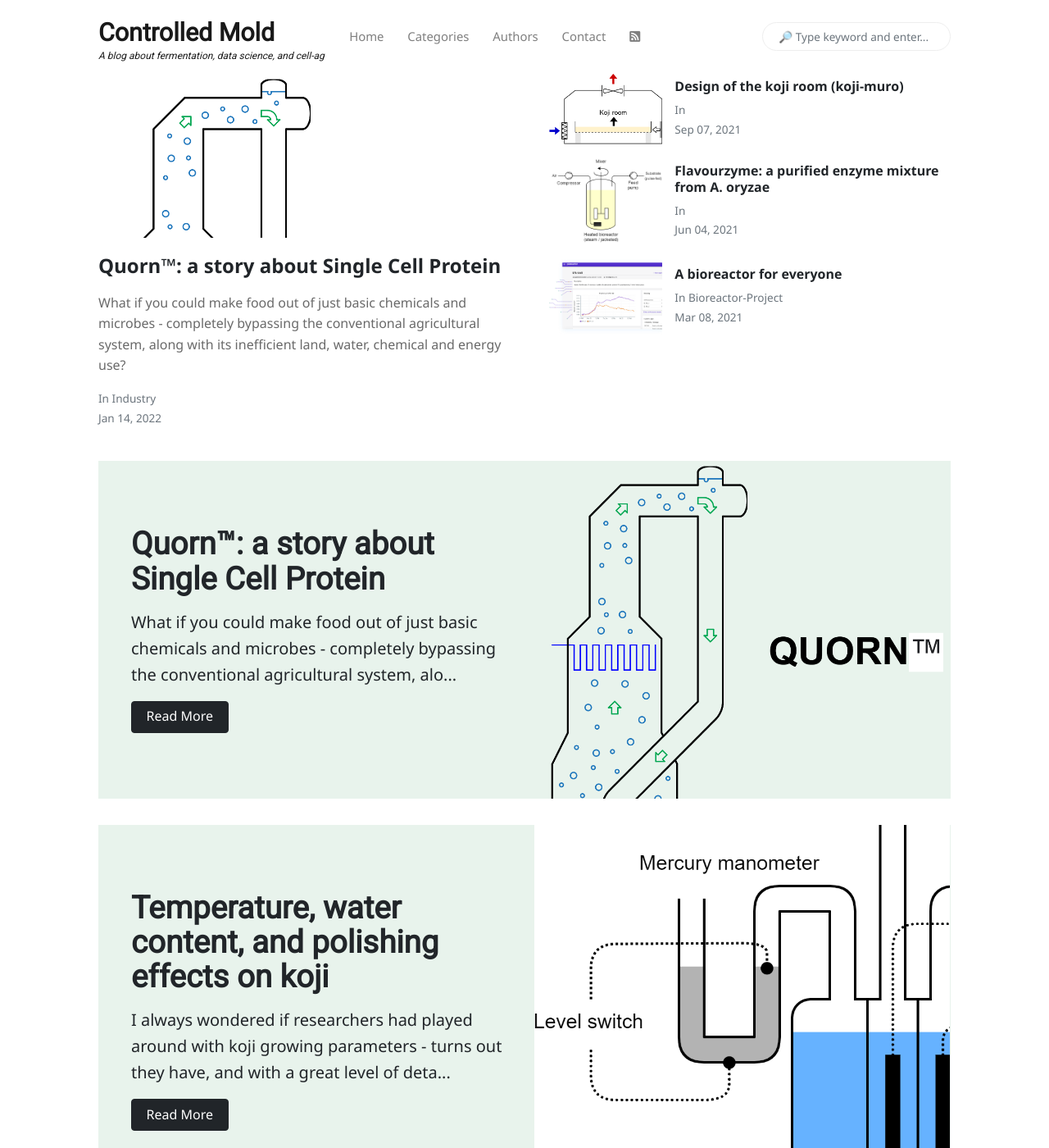
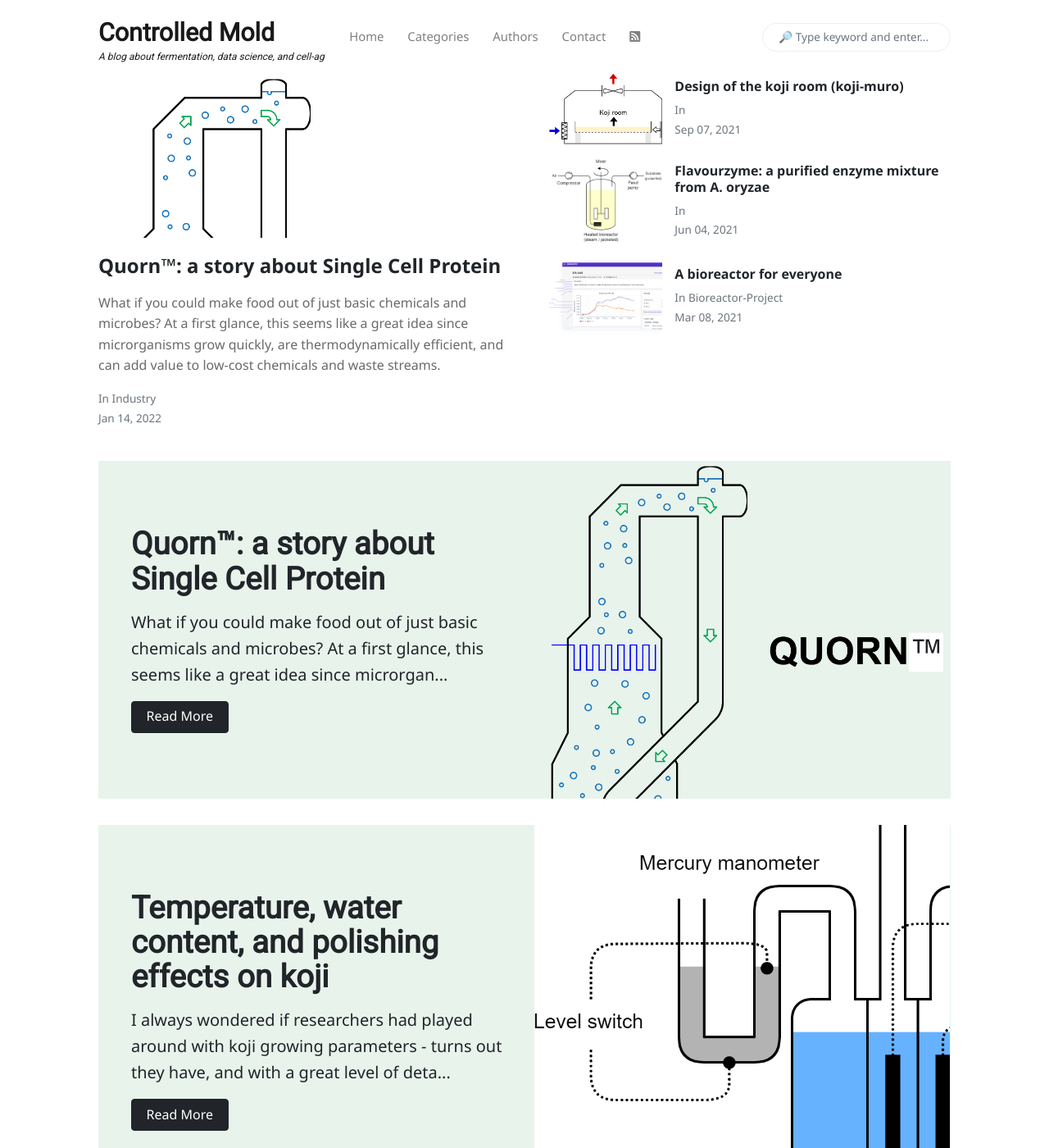
Before and after one commit to ControlledMold/ControlledMold.github.io, a Jekyll site: the page built from index.html, in a window 1280 px wide and 1400 px high. Shown: the whole window at 82% size. Built offline with Jekyll 4.4.1, drawn with Linux system fonts in a browser that asks for light colours; nearby versions of some CDN libraries; the list of posts is cut into pages by our own code; comment, search, counter and statistics services are not loaded; some of the changed lines change nothing that is shown; some of the changed text lies outside the part shown.

Commit message:
revisions based on your comments
Did a second read for proofreading, implemented your comments. I removed the whole RuBisCO argument, you're definitely right and I don't think my argument is clear or even valid.

Sorry for the delay. I actually caught omicron last week despite being 2-dosed and it took me out of commission for a few days. Stay safe.

```diff
--- a/_posts/2022-01-14-quorn-a-story-about-single-cell-protein.md
+++ b/_posts/2022-01-14-quorn-a-story-about-single-cell-protein.md
@@ -12,9 +12,9 @@
 author: keith
 ---
 
-What if you could make food out of just basic chemicals and microbes - completely bypassing the conventional agricultural system, along with its inefficient land, water, chemical and energy use?
+What if you could make food out of just basic chemicals and microbes? At a first glance, this seems like a great idea since microrganisms grow quickly, are thermodynamically efficient, and can add value to low-cost chemicals and waste streams.
 
-This is the plight of everyone involved in the development of Single Cell Protein (SCP), in which a microbe (usually fungi, bacteria, or algae) is cultured for direct consumption.
+This concept, which gained a lot of traction in the 1960s and 1970s, is called "Single Cell Protein (SCP)", in which a microbe (usually fungi, bacteria, or algae) is cultured for direct consumption. Although "microbial biomass" might be a more accurate term, we'll continue to use the term SCP.
 
 This post is about one SCP product: *Quorn* - which is the brand name for imitation meats based on cultured *Fusarium venenatum*, a soil mold that has become one of a few successful SCP products to date. And while far from perfect, it's still a fascinating story.
 
@@ -34,33 +34,33 @@
 
 Growing *F. venenatum* in a liquid culture is fairly straightforward. Like other liquid cultures, the fungi can be propogated in a sterile culture of carbohydrates, ammonia, oxygen, and nutrients: yielding biomass and carbon dioxide.
 
-This can be accomplished by any bioreactor design, but after two iterations, the design team eventually opted for an **external-loop airlift bioreactor** [4-7] that looks a bit like a Klein bottle from mathematics:
+This can be accomplished with any bioreactor design, but after two iterations, the design team eventually opted for an **external-loop airlift bioreactor** [4-7] that looks a bit like a Klein bottle from mathematics:
 
 ![](/assets/images/quorn/airliftbioreactor.png){:height="550" .center}
 
 Here's how it works:
 
 1. Sterile water, carbohydrates (as syrup or molasses), and nutrients are pumped into the bottom of the bioreactor
-1. Sterile oxygen (as air) and a nitrogen source (ammonia) are bubbled into the bottom of the bioreactor
-2. The aerated mixture rises due to the lower density of the aerated solution
-3. Metabolic heat is removed using cooling water coils
-4. Waste carbon dioxide and gases are vented at the top of the bioreactor
-5. The culture broth, now with a higher density, drops into the downcomer
-5. A portion of the biomass is harvested and the remainder returns to the bottom of the bioreactor
+2. Sterile oxygen (as air) and a nitrogen source (ammonia) are bubbled into the bottom of the bioreactor
+3. The aerated mixture rises due to its lower average density
+4. Metabolic heat is removed using cooling water coils
+5. Waste carbon dioxide and gases are vented at the top of the bioreactor
+6. The culture broth, now with a compartively higher average density, drops into the downcomer
+7. A portion of the biomass is harvested and the remainder returns to the bottom of the bioreactor to repeat the cycle
 
-As a side-note, the bioreactor design shown above is known as Quorn-2 and Quorn-3, and was Marlow Foods' second and third bioreactor, respectively. The first pilot bioreactor, Quorn-1, was initially used to develop ICI's Pruteen™ - a bacterial SCP meant for livestock - and looks a bit different. Quorn-2 and Quorn-3, at 150,000L, are the biggest bioreactors of their type.
+As a side-note, the bioreactor design shown above is based off of Quorn-2 and Quorn-3, Marlow Foods' second and third bioreactor, respectively. The first pilot bioreactor, Quorn-1, was initially used to develop ICI's Pruteen™ - a bacterial SCP meant for livestock - and looks a bit different. Quorn-2 and Quorn-3, at 150,000L, are the biggest bioreactors of their type.
 
 This is a great design for several reasons:
 
-1. At the physical scale Quorn is dealing with, the design is more efficient AND gentler than CSTRs, whose blades would damage the growing hyphae. Mixing by aeration only is gentle and suitable for viscous broths with lots of hyphae.
-2. The loop design avoids **short-circuiting** of fresh carbohydrate and nitrogen from the inlet directly to the outlet, which can occur in conventional CSTRs.
-2. Adding air to the bottom of a tall bioreactor allows oxygen to dissolve quickly into the media through the immense **hydrostatic pressure,** which greatly improves oxygen transfer.
+1. At the physical scale Quorn is dealing with, the design is more efficient AND gentler than CSTRs, whose rotating blades would damage the growing hyphae. Mixing by aeration only is gentle and suitable for viscous broths with lots of hyphae.
+2. The loop design avoids **short-circuiting** of fresh carbohydrates and nitrogen from the inlet directly to the outlet, which can occur in conventional CSTRs.
+3. Adding air to the bottom of a tall bioreactor allows oxygen to dissolve quickly into the media through the immense **hydrostatic pressure**
 
 The bioreactor is operated **continuously**, typically for several weeks before resetting the bioreactor (for reasons discussed later). Continuously operated bioreactors will always be more productive than batch bioreactors because they maintain a high biomass concentration at all times.
 
 ### Quorn Quirks - Downstream Processing
 
-If everything's gone well, coming out of our bioreactor is a solution of hyphae and spent substrate that's around 1.5% biomass by weight. This is where some of the problems begin to present themselves.
+If everything's gone well, coming out of our bioreactor is a solution of hyphae and spent substrate that's around 1.5% biomass by weight. A few downstream processing steps are required before the biomass is converted to Quorn mycoprotein.
 
 ##### Nucleic Acids
 
@@ -70,7 +70,7 @@
 💡 First note: In humans, purines are metabolized into uric acid, and pyramidines are metabolized into orotic acid. The uric acid problem is primarily related to primates: somewhere on the evolutionary calendar, a mutation in a common ancestor knocked out the gene for uricase in humans and other primates. In non-primates, uric acid is simply metabolized into allantoin, which is soluble and excreted [11].
 </div>
 
-The *F. venenatum* biomass has a nucleic acid content of around 8-9% w/w dry basis which is too high for human consumption. To solve this problem, the biomass is heated to 68°C for 15 minutes, and endogenous RNases break down cellular RNA into 5' ribonucleotides, which diffuse out of the cell. But this comes at a cost - over 30% of the biomass is also lost in the process.
+The *F. venenatum* biomass has a nucleic acid content of around 8-9% w/w dry basis which is too high for human consumption. To solve this problem, the biomass is heated to 68°C for 15+ minutes, and endogenous RNAases break down cellular RNA into 5'-ribonucleotides, which diffuse out of the cell. But this comes at a cost - over 30% of the biomass is also lost in the process. This heating process causes some components of the hyphae to leak out into the surroundings.
 
 ![](/assets/images/quorn/RNAase.png){:height="450" .center}
 
@@ -78,21 +78,21 @@
 
 ##### Mutations
 
-Growing a continuous culture over a continuous period of time presents an interesting issue: over time, the fungi is susceptible to mutations. Like clockwork, a highly branched mutant of *F. venenatum* will appear after around 100 generations of growth. The branched mutant grows better than the parent strain in the continuous culture, and will eventually replace it.
+Growing a continuous culture over an extended period of time presents an interesting issue: over time, the fungi is susceptible to mutations. Like clockwork, a highly branched mutant of *F. venenatum* will appear after around 100 generations of growth. The branched mutant grows better than the parent strain in the continuous culture, and will eventually replace it.
 
-This isn't actually a problem for biomass production, but the branched mutation has an inferior texture to the more linear parent.   The goal of Quorn is to simulate meat-like fibres which require linear hyphae.
+This isn't actually a problem for biomass production, but the branched mutation has an inferior texture to the more linear parent. The goal of Quorn is to simulate meat-like fibres which require linear hyphae.
 
 ![](/assets/images/quorn/Linearvsbranched.png){:height="350" .center}
 
 And so, at around 1000h (6 weeks) of operation, the reactor is shut down to be re-seeded with a new culture. For all practical purposes, this is good enough: resetting the reactor at such long intervals is an insignificant loss in productivity and the operators would need a window to clean and perform maintenance anyways.
 
 <div class="callout">
-💡 Second note: the branched mutation issue also shows up consistently in liquid cultures of <i>Aspergillus nidulans</i>, <i>A. niger</i> and <i>A. orzyzae</i>. It's easy to understand why: filamentous fungi evolved to grow in relatively low-moisture environments, extending their growing hyphae tip deep into a substrate to search for more food. If you're in a liquid with no competition and glucose everywhere... well, why bother? Just extend hyphae everywhere, as fast as possible, and you'll grow faster than the "normal" parents.
+💡 Second note: the branched mutation issue also shows up consistently in liquid cultures of <i>Aspergillus nidulans</i>, <i>A. niger</i> and <i>A. oryzae</i>. It's easy to understand why: filamentous fungi evolved to grow in relatively low-moisture environments, extending their growing hyphae tip deep into a substrate to search for food. If you're in a liquid culture with no competition and glucose everywhere... well, why bother? Just extend hyphae everywhere, as fast as possible, and you'll grow faster than the "normal" parents.
 </div>
 
 ##### Final Form
 
-The final biomass, after heating to 68°C destroy nucleic acids (as a bonus: proteases are inactivated), is heated again to 90°C to pasteurize and then centrifuged to yield a 20-30% solids paste. To make Quorn products, the biomass has to be mixed with calcium, egg albumin (vegetarian products) or gluten, carrageenan, and alginates (vegan products).
+The biomass broth, after heating to 68°C to remove nucleic acids (as a bonus: proteases are inactivated), is heated again to 90°C to pasteurize and then centrifuged to yield a 20-30% solids paste. To make Quorn products, the biomass has to be mixed with calcium, egg albumin (vegetarian products) or gluten, carrageenan, and alginates (vegan products). The product is finally frozen, which also improves the texture.
 
 ### What did Quorn achieve?
 
@@ -100,19 +100,19 @@
 
 ##### Quorn as a Benchmark
 
-When I started researching Quorn, my primary goal was to develop a mass & energy balance of the overall process to serve as a benchmark. The key driver is that Quorn is a commercially successful product that has been implemented *at scale* and with  *continuously operated bioreactor*.
+When I started researching Quorn, my primary goal was to develop a mass & energy balance of the overall process to serve as a benchmark. The key driver is that Quorn is a commercially successful product that has been implemented *at scale* and with a *continuously operated bioreactor*.
 
-As I write, Quorn is pretty much the only commercially viable SCP product that can be a primary source of protein for humans. (other products like *Nutritional Yeast*, *Yeast Extract* and *Spirullina* don't really count - they're more like flavouring agents or supplements - and have dietary limits).
+As I write, Quorn is pretty much the only commercially viable SCP product that can be a primary source of protein for humans. Other products like *Nutritional Yeast*, *Yeast Extract* and *Spirullina* don't really count - they're more like flavouring agents or supplements.
 
 Any new or competing product better be more efficient, taste better, or be cheaper to produce. The Quorn benchmark becomes useful once we start looking at the economics of newer SCP products and technologies like cultivated meat from animal cells.
 
-Although it was difficult to piece together the mass balance, since these numbers tend to only be available to plant operators and engineer, I could piece together a decent estimate by combining several sources [4-10] and my own assumptions:
+Although it was difficult to piece together the mass balance, since process details tend to only be available to plant operators and engineers, I could piece together a decent estimate by combining several sources [4-10] and my own assumptions:
 
 ![](/assets/images/quorn/Quornmassbalance.png){:height="550" .center}
 
 ##### Process Efficiency
 
-So how does Quorn compare to traditional protein generation? The "efficiency" of a source of protein for consumption can be measured in two ways:  **caloric** and **protein** conversion efficiency. The caloric conversion efficiency is the ratio of calories output  by calorie input (recall: we are adding glucose, a high-calorie feed, to the bioreactor). Similarly, the protien conversion efficiency measures is the ratio of protien output by protein input (animals, like humans, require protein to grow and produce their own protien).
+So how does Quorn compare to traditional proteins? The "efficiency" of a source of protein for consumption can be measured in two ways:  **caloric** and **protein** conversion efficiency. The caloric conversion efficiency is the ratio of calories output by calorie input (recall: we are adding glucose, a high-calorie feed, to the bioreactor). Similarly, the protein conversion efficiency measures is the ratio of protein output by protein input (animals, like humans, require protein to grow and produce their own protein).
 
 At a high level, we ended up with a bioprocess that is more efficient than animal rearing, cost and nutritionally competitive as a meat substitute, but still more expensive than plant proteins. If we examine the caloric and protein conversion efficiencies of Quorn next to animal proteins [13], we can see that it holds up well enough:
 
@@ -127,45 +127,40 @@
 | Pork              | 9%                            | 9%                            |
 | Beef              | 3%                            | 3%                            |
 
-The efficiency of Quorn is hampered by the 30% biomass loss due to RNA reduction - in this table I've only considered the centrifuged cake as the consumable end-product. This might be the Achilles' Heel of all SCP - you can have a microorganism that either **grows slowly**, or has **high nucleic acids** - not both. And removing nucleic acids comes at a hefty cost.
+The efficiency of Quorn is hampered by the 30% biomass loss at the RNA reduction step - in this table I've only considered the centrifuged cake as the consumable end-product. This might be the Achilles' Heel of all SCP - you can have a microorganism that either **grows quickly**, or has **low nucleic acids** - not both. And removing nucleic acids comes at a hefty cost.
 
 Quorn doesn't really have a protein conversion efficiency because it directly utilizes ammonia, not protein, as a nitrogen source.
 
 ##### Quorn as a Pathway
 
-Having a direct pathway from **carbohydrates + ammonia** to **protein** has a lot of neat implications. If plant-based meat substitutes continue to gain traction (and I think they will), the production of plant protein isolates and concentrates is going to yield a lot of waste carbohydrates and starches, which will become dirt cheap. This would make the Quorn process a lucrative pathway to upgrade cheap carbohydrates into protein.
+Having a direct pathway from **carbohydrates + ammonia** to **protein** has a lot of neat implications. If plant-based meat substitutes continue to gain traction (and I think they will), the production of plant protein isolates and concentrates is going to yield a lot of waste carbohydrates and starches, which will become dirt cheap. This would make the Quorn process a lucrative pathway to upgrade low-value carbohydrates into protein.
 
 Alternatively, if corn ethanol gets banned due to policy changes, we're going to have a lot of un-used corn milling and hydrolysing infrastructure. These could easily be adapted into Quorn-type protein production plants.
 
-**Taste and Texture Matter**
+#### Taste and Texture Matter
 
 A food products' **organoleptic properties** matter a lot in the meat substitute space. Quorn's success comes in part due to the fact the the hyphal product, after heat treatment and freezing, resembles the fibrous texture of meat.
 
 ![](/assets/images/quorn/quorn-meatless-pieces-fried-texture.png){:height="350" .center}
 *Fried Quorn nuggets - Source: veggiepattytastetest.com*
 
-
 ##### Quorn as a Miso
 
-I'd love to get my hands on some *F. venenatum* biomass, centrifuged, **without heat-treating to remove RNA**. I would take this 20-30% solids biomass and heat treat it myself, keeping the 8-9% nucleic acids, and maybe make a miso or garum out of it, since it would contain plenty of natural 5'-ribonucleotides and glutamates. In theory it would make an umami bomb that doesn't have the flavour of yeast extracts. At the small amounts I would be consuming in either form, uric acid isn't a problem: so long as daily consumption is under the WHO recommendation of <2g RNA per day (a tablespoon of this stuff should contain around 0.3g)
+I'd love to get my hands on some *F. venenatum* biomass, centrifuged, **without heat-treating to remove RNA**. I would take this 20-30% solids biomass and heat treat it myself, keeping the 8-9% nucleic acids, and maybe make a miso or garum out of it, since it would contain plenty of natural 5'-ribonucleotides and glutamates. In theory it would make an umami bomb that doesn't have the flavour of yeast extracts. At the small amounts I would be consuming, uric acid isn't a problem: so long as daily consumption is under the WHO recommendation of 2g RNA per day (a tablespoon of this stuff should contain around 0.3g).
 
-Maybe I'll ask Quorn for some, or make my own. The original patents for this bioprocess have already expired - though it would be difficult to replace Marlow Foods' 35 years of operating experience.
+Maybe I'll ask Quorn for some, or make my own. The original patents for this bioprocess have already expired [14] - though it would be difficult to replace Marlow Foods' 35 years of operating experience.
 
 ##### The Protein Crisis
 
 The original goal at inception, to prevent protein malnutrition, was never really met - because thankfully, and generally speaking - the 'Protein Crisis' never happened: agricultural productivity kept up with population growth through the 1960s, 70s, 80s, and beyond. This was mostly due to the *Green Revolution* consisting of better crop strains, fertilizer use, and the like. SCP could never compete economically with plant proteins.
 
-But I can't fault the authors of the original UN paper: in 1967, we hadn't even discovered RuBisCO, a key enzyme behind photosynthesis. This discovery wouldn't be made until well into the 1980s [12]. Before that, it might have been safe to assume that plants simply assimilate nitrogen to create protein, so we could bypass the process altogether by adding sugar and nitrogen into a bioreactor.
-
-As it turns out, protein synthesis and photosynthesis are directly coupled. Photosynthesis relies on the action of enzymes, especially RuBisCO, the massive enzyme used in carbon fixation. So yes, the nitrogen applied to soil is assimilated into protein, but that protein also enables photosynthesis and the formation of carbohydrates. It's impossible to compare Quorn to plant protein, especially since its primary feedstock - glucose - is derived from plants.
-
 ##### Space Travel and the Apocalypse
 
-Quorn and SCP in general might be viable technologies in either an apocalyptic scenario - or space travel - as part of a larger system of chemical processes and bioreactors used to sustain human life.
+Despite its limitations, Quorn and SCP in general might be viable technologies in either an apocalyptic scenario - or space travel - as part of a larger system of chemical processes and bioreactors used to sustain human life.
 
-Let's say an asteroid - on par with the one that wiped out the dinosaurs - impacted earth and the dust cloud shut down photosynthesis for decades, worldwide. That, or we bomb ourselves into a nuclear winter. In either scenario, SCP might be good insurance against a world without photosynthesis. Nuclear, geothermal or wind power would be required to fix carbon and SCP bioreactors might be our only food source once stockpiles run dry.
+Let's say an asteroid - on par with the one that wiped out the dinosaurs - impacted earth and a dust cloud shut down photosynthesis for decades, worldwide. That, or we bomb ourselves into a nuclear winter. In either scenario, SCP might be good insurance against a world without photosynthesis. Nuclear, geothermal or wind power would be required to fix carbon and SCP bioreactors might be our only food source once stockpiles run dry.
 
-Or, let's say we want to colonize space. The same process might be viable as part of a life support system that closes the loop on human sustenance: exhaled CO2, water, and excreted feces and urine are directly recycled into food with energy as an input. This is a huge oversimplification, but at least it's thermodynamically feasible and may require less space or energy than an equivalent plant based farm. I'll explore this in a future post.
+Or, let's say we want to colonize space. The same process might be viable as part of a life support system that closes the loop on human sustenance: exhaled CO2, water, and excreted feces and urine are directly recycled into food with energy as an input. This is a huge oversimplification, but at least it's thermodynamically feasible and may require less space or energy than an equivalent plant-based farm. I'll explore this in a future post.
 
 ### Conclusion
 
```
